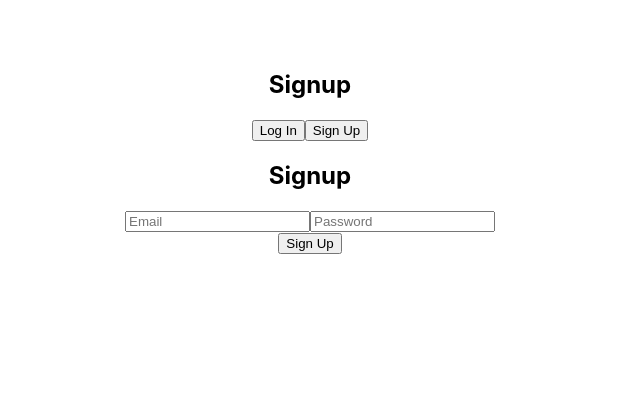
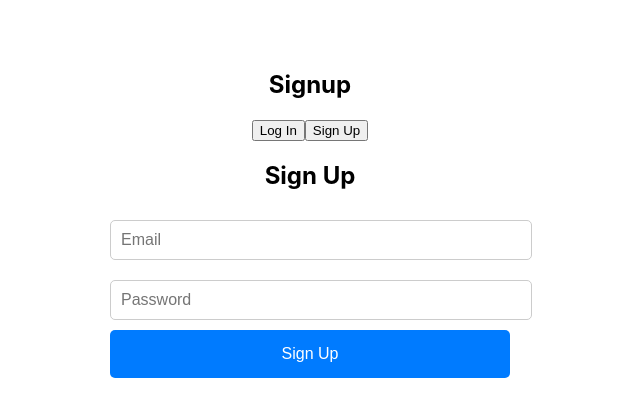
Before and after one commit to mahimac2006/mycoach, a React (Create React App) app: page / in a window 1280 px wide. Both pictures are taken after a click on the button "Sign Up". Shown: the top 416 px of the page, without its empty margins (330-970 px from the left). Built offline with nearby package versions, Linux system fonts and the light colour scheme; no server answers.

Commit message:
fix onboarding & api key

```diff
--- a/src/ChatCoach.js
+++ b/src/ChatCoach.js
@@ -2,16 +2,21 @@ import React, { useState, useEffect } from "react";
 import { doc, getDoc } from "firebase/firestore";
 import { db, auth } from "./firebase";
 import { getGPTReply } from "./gpt";
-import Navbar from "./Navigation";
+import Navigation from "./Navigation"; // Updated import
 
 function ChatCoach() {
   const [messages, setMessages] = useState([]);
   const [input, setInput] = useState("");
   const [loading, setLoading] = useState(false);
   const [userProfile, setUserProfile] = useState(null);
+  const [apiKeyMissing, setApiKeyMissing] = useState(false);
 
   useEffect(() => {
     fetchUserProfile();
+    // Check if API key is available
+    if (!process.env.REACT_APP_OPENAI_API_KEY) {
+      setApiKeyMissing(true);
+    }
   }, []);
 
   const fetchUserProfile = async () => {
@@ -42,6 +47,11 @@ function ChatCoach() {
   const handleSend = async () => {
     if (!input.trim()) return;
 
+    if (apiKeyMissing) {
+      alert("OpenAI API key is not configured. Please set up your API key to use the chat feature.");
+      return;
+    }
+
     const userMessage = { role: "user", content: input };
     const updatedMessages = [...messages, userMessage];
     setMessages(updatedMessages);
@@ -53,9 +63,20 @@ function ChatCoach() {
       setMessages([...updatedMessages, { role: "assistant", content: reply }]);
     } catch (error) {
       console.error("Error getting coach reply:", error);
+      let errorMessage = "Sorry, I'm having trouble responding right now. Please try again in a moment!";
+
+      // More specific error messages
+      if (error.message.includes("401") || error.message.includes("authentication")) {
+        errorMessage = "API key issue - please check your OpenAI API key configuration.";
+      } else if (error.message.includes("429")) {
+        errorMessage = "Too many requests - please wait a moment before trying again.";
+      } else if (error.message.includes("quota")) {
+        errorMessage = "API quota exceeded - please check your OpenAI account billing.";
+      }
+
       setMessages([...updatedMessages, {
         role: "assistant",
-        content: "Sorry, I'm having trouble responding right now. Please try again in a moment!"
+        content: errorMessage
       }]);
     } finally {
       setLoading(false);
@@ -119,9 +140,32 @@ function ChatCoach() {
     cursor: loading ? "not-allowed" : "pointer"
   };
 
+  if (apiKeyMissing) {
+    return (
+      <div>
+        <Navigation />
+        <div style={containerStyle}>
+          <h2>Chat with Your Coach</h2>
+          <div style={{
+            padding: "20px",
+            backgroundColor: "#fff3cd",
+            border: "1px solid #ffeaa7",
+            borderRadius: "10px",
+            textAlign: "center"
+          }}>
+            <h3>⚠️ API Key Required</h3>
+            <p>To use the chat feature, you need to set up your OpenAI API key.</p>
+            <p>Add <code>REACT_APP_OPENAI_API_KEY=your_key_here</code> to your .env file</p>
+            <p>Get your API key from: <a href="https://platform.openai.com/api-keys" target="_blank" rel="noopener noreferrer">OpenAI Platform</a></p>
+          </div>
+        </div>
+      </div>
+    );
+  }
+
   return (
     <div>
-      <Navbar />
+      <Navigation />
       <div style={containerStyle}>
         <h2>Chat with {userProfile?.coachName || "Your Coach"}</h2>
 
--- a/src/Signup.js
+++ b/src/Signup.js
@@ -6,23 +6,76 @@ import { useNavigate } from "react-router-dom";
 function Signup() {
   const [email, setEmail] = useState("");
   const [password, setPassword] = useState("");
+  const [loading, setLoading] = useState(false);
   const navigate = useNavigate();
 
-  const handleSignup = () => {
-    createUserWithEmailAndPassword(auth, email, password)
-      .then(userCred => {
-        console.log("Signed up:", userCred.user);
-        navigate("/onboarding");
-      })
-      .catch(err => alert(err.message));
+  const handleSignup = async () => {
+    if (!email || !password) {
+      alert("Please fill in all fields");
+      return;
+    }
+
+    if (password.length < 6) {
+      alert("Password must be at least 6 characters long");
+      return;
+    }
+
+    setLoading(true);
+    try {
+      const userCred = await createUserWithEmailAndPassword(auth, email, password);
+      console.log("Signed up:", userCred.user);
+      // Redirect new users to onboarding instead of dashboard
+      navigate("/onboarding");
+    } catch (error) {
+      console.error("Signup error:", error);
+      alert(error.message);
+    } finally {
+      setLoading(false);
+    }
+  };
+
+  const inputStyle = {
+    width: "100%",
+    padding: "10px",
+    margin: "10px 0",
+    border: "1px solid #ccc",
+    borderRadius: "5px",
+    fontSize: "16px"
+  };
+
+  const buttonStyle = {
+    width: "100%",
+    padding: "15px",
+    backgroundColor: loading ? "#ccc" : "#007bff",
+    color: "white",
+    border: "none",
+    borderRadius: "5px",
+    fontSize: "16px",
+    cursor: loading ? "not-allowed" : "pointer"
   };
 
   return (
     <div>
-      <h2>Signup</h2>
-      <input placeholder="Email" onChange={e => setEmail(e.target.value)} />
-      <input placeholder="Password" type="password" onChange={e => setPassword(e.target.value)} />
-      <button onClick={handleSignup}>Sign Up</button>
+      <h2>Sign Up</h2>
+      <input
+        placeholder="Email"
+        type="email"
+        value={email}
+        onChange={e => setEmail(e.target.value)}
+        style={inputStyle}
+        disabled={loading}
+      />
+      <input
+        placeholder="Password"
+        type="password"
+        value={password}
+        onChange={e => setPassword(e.target.value)}
+        style={inputStyle}
+        disabled={loading}
+      />
+      <button onClick={handleSignup} disabled={loading} style={buttonStyle}>
+        {loading ? "Creating Account..." : "Sign Up"}
+      </button>
     </div>
   );
 }
```
